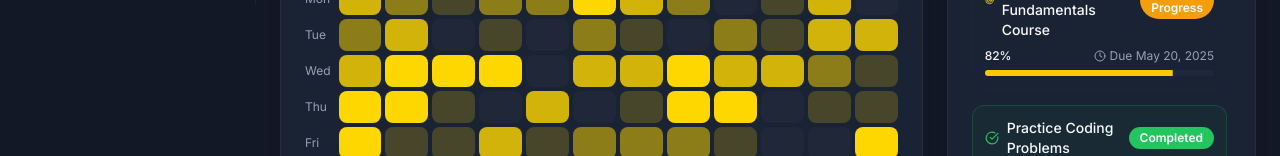
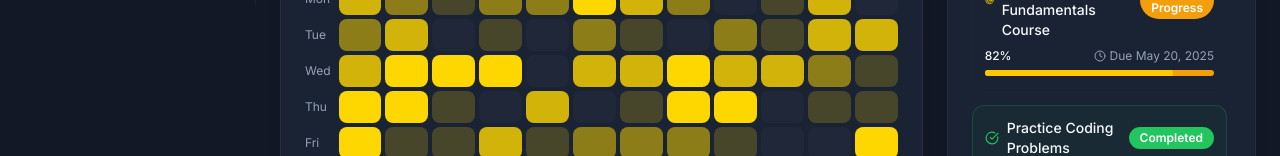
Before and after one commit to Fatin786/studyxcelerate, a React (Vite) app: page /progress in a window 1280 px wide. Shown: the part 796-952 px from the top of the page. Built offline with nearby package versions, Linux system fonts and the light colour scheme.

Commit message:
Fix Progress Tracker component errors
Fixed TypeScript errors related to Progress component props and PerformanceTimeline children. Removed invalid prop `indicatorClassName` and corrected the children type in PerformanceTimeline.

```diff
--- a/src/components/progress/GoalTracker.tsx
+++ b/src/components/progress/GoalTracker.tsx
@@ -130,8 +130,7 @@ const GoalTracker: React.FC<GoalTrackerProps> = ({ detailed = false }) => {
 
             <Progress
               value={goal.progress}
-              className="h-1.5"
-              indicatorClassName={getProgressColor(goal.progress)}
+              className={cn("h-1.5", getProgressColor(goal.progress))}
             />
 
             {detailed && (
--- a/src/components/progress/PeerComparison.tsx
+++ b/src/components/progress/PeerComparison.tsx
@@ -140,8 +140,7 @@ const PeerComparison = () => {
                         </div>
                         <Progress
                           value={peer.taskCompletion}
-                          className="h-1"
-                          indicatorClassName={peer.isYou ? "bg-gold-400" : ""}
+                          className={cn("h-1", peer.isYou ? "bg-gold-400" : "")}
                         />
                       </div>
                       <div>
@@ -151,8 +150,7 @@ const PeerComparison = () => {
                         </div>
                         <Progress
                           value={peer.quizAverage}
-                          className="h-1"
-                          indicatorClassName={peer.isYou ? "bg-gold-400" : ""}
+                          className={cn("h-1", peer.isYou ? "bg-gold-400" : "")}
                         />
                       </div>
                     </div>
--- a/src/components/progress/PerformanceTimeline.tsx
+++ b/src/components/progress/PerformanceTimeline.tsx
@@ -100,6 +100,8 @@ const PerformanceTimeline = () => {
         config={chartConfig}
         className="aspect-auto h-full w-full"
       >
+        {/* Wrap the ResponsiveContainer in a function to ensure it renders as a single element */}
+        {() => (
           <ResponsiveContainer width="100%" height="90%">
             <AreaChart
               data={performanceData}
@@ -190,6 +192,7 @@ const PerformanceTimeline = () => {
               />
             </AreaChart>
           </ResponsiveContainer>
+        )}
 
         <ChartLegend>
           <ChartLegendContent className="mt-3" />
--- a/src/components/ui/progress.tsx
+++ b/src/components/ui/progress.tsx
@@ -1,3 +1,4 @@
+
 import * as React from "react"
 import * as ProgressPrimitive from "@radix-ui/react-progress"
 
```
Lines whose indentation alone changed are shown as unchanged.
